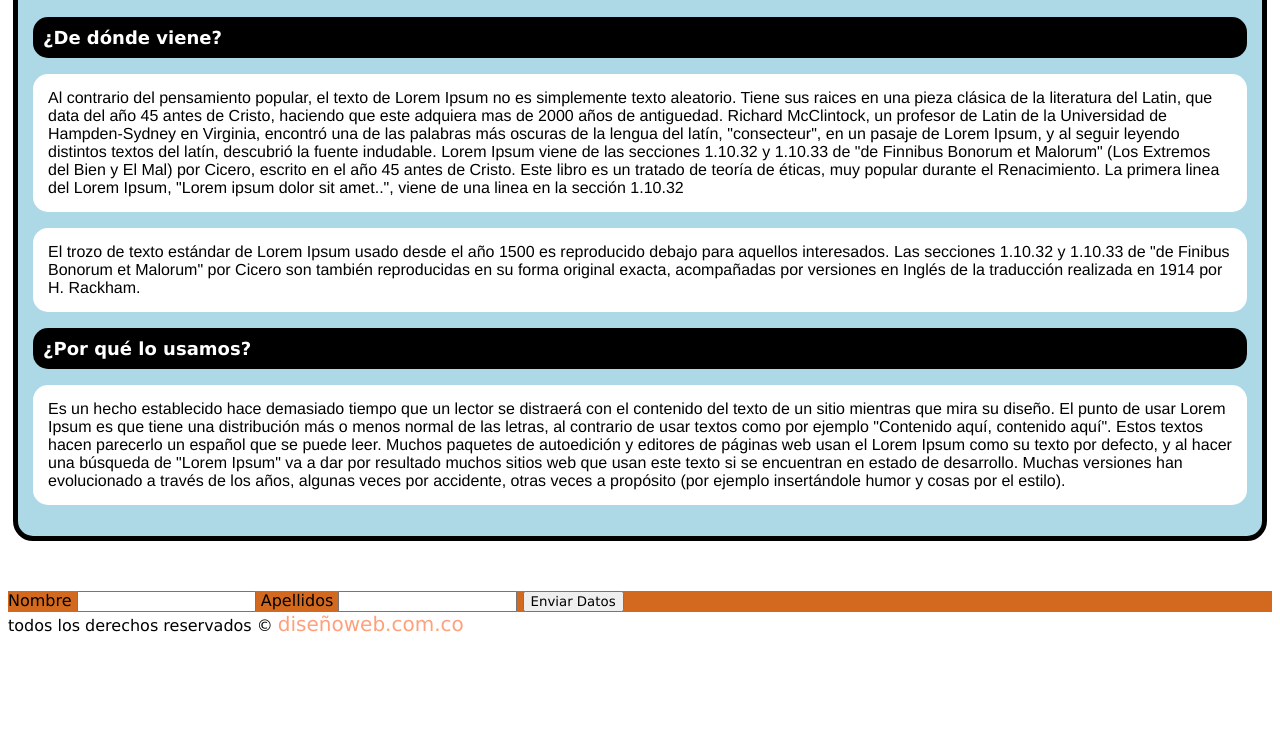
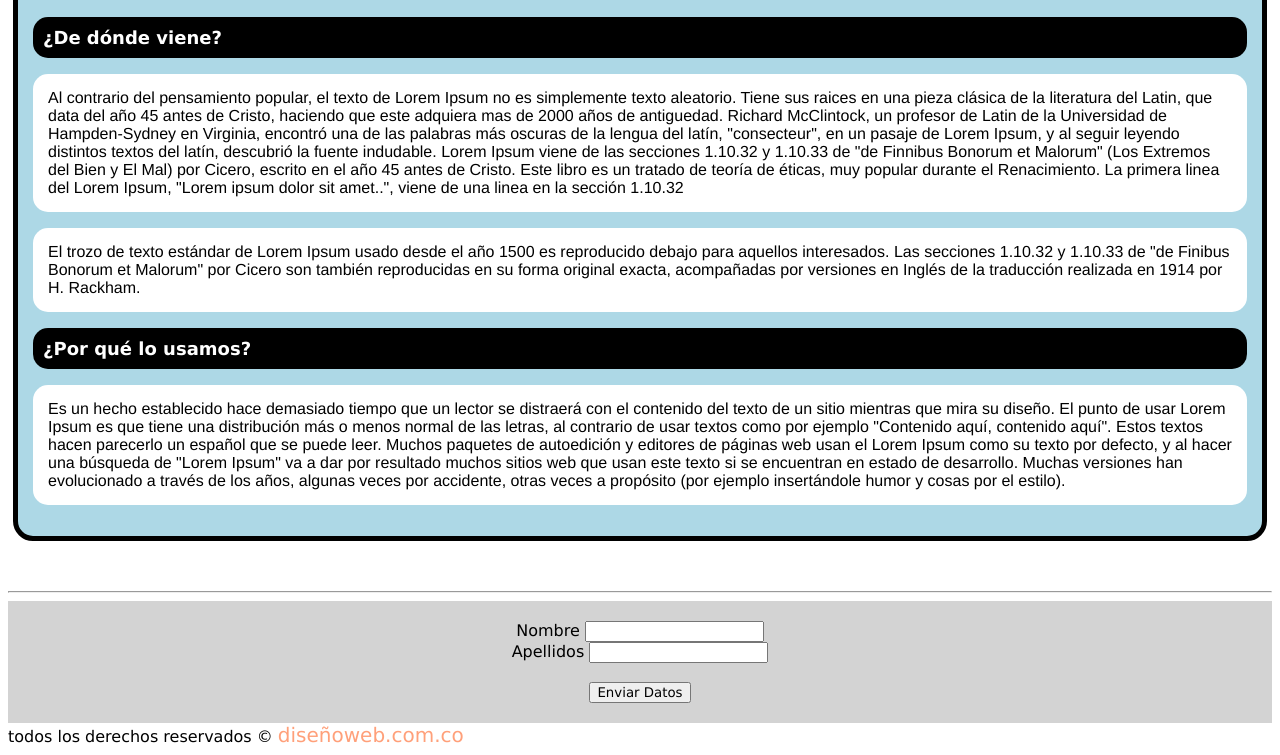
Before and after one commit to CamiloZ27/Desarrollo-WEB, a plain HTML site: page CLASE DOS/index.html in a window 1280 px wide. Shown: the part 401-1156 px from the top of the page. Before the commit the page ends 1045 px from the top, so only its background shows below. Drawn offline with Linux system fonts and the light colour scheme.

Commit message:
Aplicacion de CSS

```diff
--- a/CLASE DOS/index.html
+++ b/CLASE DOS/index.html
@@ -66,14 +66,17 @@
         </p>
     </section>
 
+    <hr>
+
     <section id="usuario">
         <form>
             <label>Nombre</label>
             <input type="text" name="nombre"/>
+            <br>
             <label>Apellidos</label>
             <input type="text" name="apellidos"/>
+            <br></br>
             <input type="submit" value="Enviar Datos"/>
-
         </form>
     </section>
 
--- a/CLASE DOS/styles/estilos.css
+++ b/CLASE DOS/styles/estilos.css
@@ -17,6 +17,7 @@ h1{
     background: red;
     color: white;
     padding: 20px;
+    border-radius: 20px;
 }
 
 h2{
@@ -91,5 +92,9 @@ footer a{
 }
 
 #usuario{
-    background: chocolate;
+    background: lightgray;
+    padding: 20px;
+    position: relative;
+    align-content: center;
+    text-align: center;
 }
```
